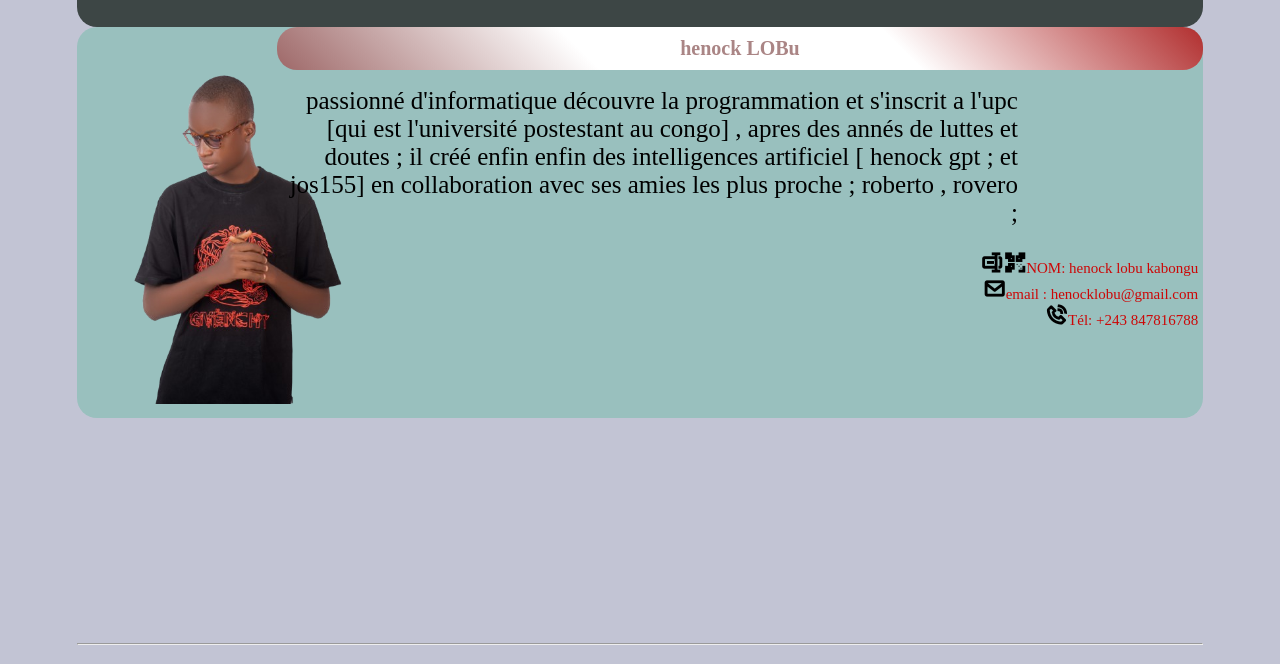
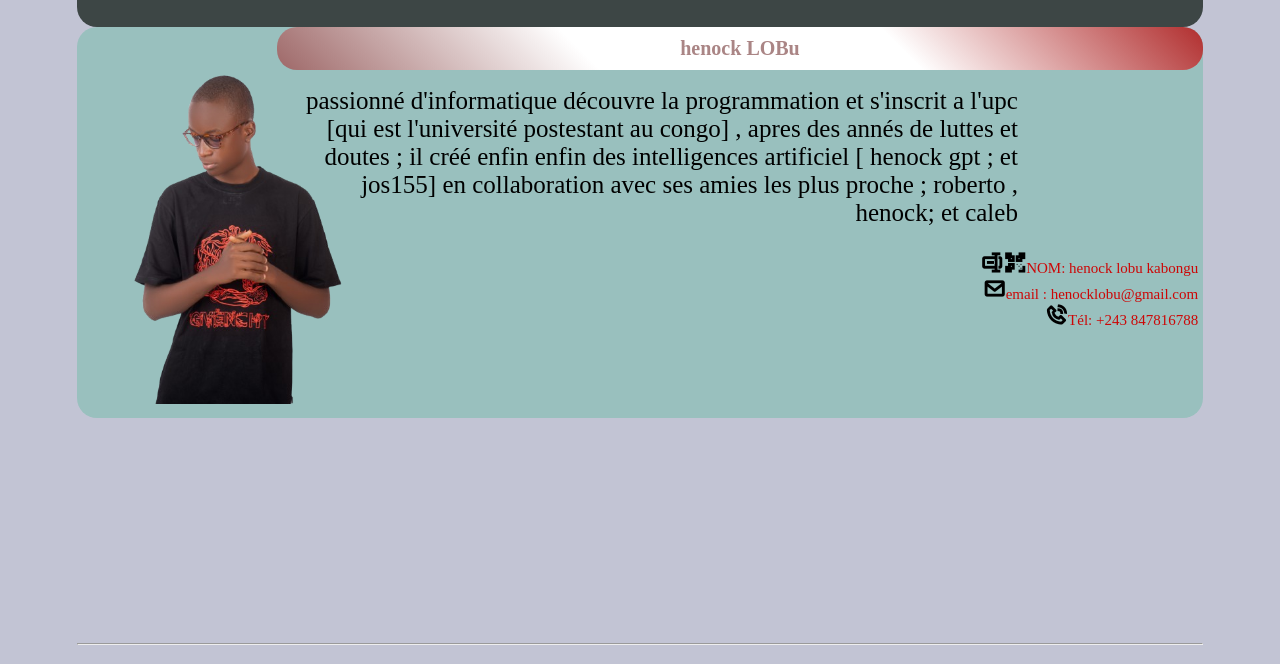
Before and after one commit to 123lobu/logos, a plain HTML site: page index.html in a window 1280 px wide. Shown: the part 951-1615 px from the top of the page. Drawn offline with nearby package versions, Linux system fonts and the light colour scheme.

Commit message:
Update index.html
changement des noms amies

```diff
--- a/index.html
+++ b/index.html
@@ -137,7 +137,7 @@
                       passionné d'informatique  découvre la programmation et
                     s'inscrit a l'upc  [qui est l'université postestant au congo] , apres des annés de luttes
                     et doutes ; il créé enfin enfin des intelligences artificiel [ henock gpt ; et jos155]
-                    en collaboration avec ses amies les plus proche ; roberto  , rovero ;
+                    en collaboration avec ses amies les plus proche ; roberto  , henock; et caleb
 
 
 
```
